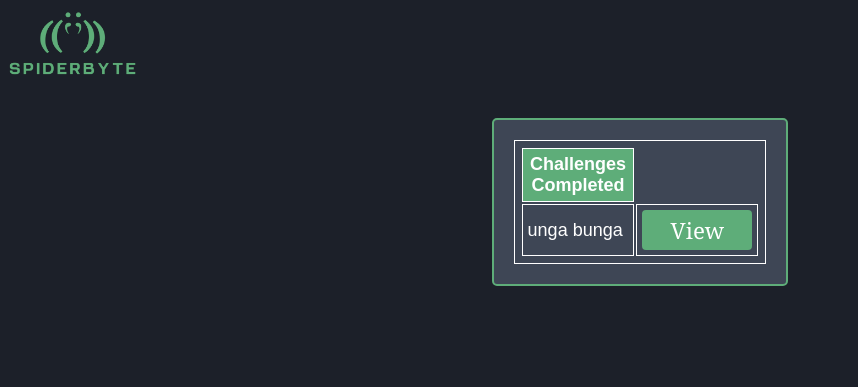
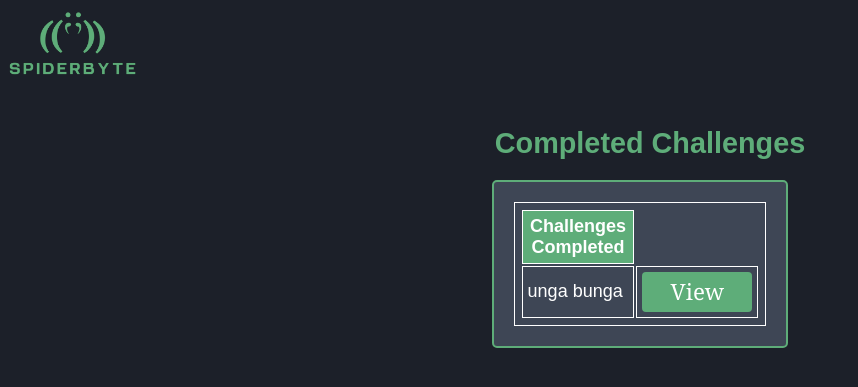
Before and after one commit to cecehoush/BitsPlease-SpiderByte, a Flask app: page /completed in a window 1280 px wide. Shown: the top 387 px of the page, without its empty margins (0-858 px from the left). Run offline with Flask 3, Linux system fonts and the light colour scheme; a user stored in the database is signed in; data comes from the database, SQL or seed files in the repository; both versions use the stored data as it was after the commit.

Commit message:
completed title & some cleaups

```diff
--- a/static/style.css
+++ b/static/style.css
@@ -1,7 +1,7 @@
 :root {
     --back-color: #1c2029;
     --island-color: #3e4655; /* 3e4a61 */
-    --contrast-color: #5ead79; /* button color */
+    --contrast-color: #5ead79;
     --outline-color: #c24d2c;
     --compliment-color: #77c0e4;
   }
@@ -165,6 +165,7 @@
   transform: translateY(50%);
 }
 
+/* Logo */
 #head-img {
   justify-content: center;
   width: 130px;
@@ -173,6 +174,8 @@
   background-repeat: no-repeat;
   background-image: url('/static/pics/SpiderByteLogo.png');
 }
+
+/* heart checkboxes */
 
 .heart-checkbox {
   cursor: pointer;
@@ -202,6 +205,8 @@
   display: inline-block; /* Show solid heart when checked */
 }
 
+/* Titles */
+
 .course-title {
   text-align: center;
   font-size: 1.6em;
@@ -220,3 +225,9 @@
   font-size: 1.6em;
   font-weight: bold;
 }
+
+.completed-title {
+  text-align: center;
+  font-size: 1.6em;
+  font-weight: bold;
+}
--- a/templates/authentication.html
+++ b/templates/authentication.html
@@ -8,8 +8,6 @@
     <p />
     <button type="button" class="btn-1" onclick=simple_action("{{ url_for('users_signup') }}")>Sign Up</button>
     <button type="button" class="btn-1" onclick=simple_action("{{ url_for('users_signin') }}")>Sign In</button>
-
-
     </div>
     <script type="text/javascript">
         function simple_action(target) {
--- a/templates/completed.html
+++ b/templates/completed.html
@@ -1,5 +1,8 @@
 {% extends 'base.html' %}
 {% block main %}
+
+<h1 class="completed-title">Completed Challenges</h1>
+
     <div class="box-products">
     <table>
         <tr>
@@ -18,7 +21,6 @@
                     </td>
                 </tr>
         {% endfor %}
-
     </table>
     </div>
     <script type="text/javascript">
@@ -26,6 +28,4 @@
             window.location = target
         }
     </script>
-</div>
-
 {% endblock %}
--- a/templates/courselist.html
+++ b/templates/courselist.html
@@ -24,7 +24,6 @@
                     </td>
                 </tr>
         {% endfor %}
-
     </table>
     </div>
     <script type="text/javascript">
@@ -32,6 +31,4 @@
             window.location = target
         }
     </script>
-</div>
-
 {% endblock %}
--- a/templates/signin.html
+++ b/templates/signin.html
@@ -2,7 +2,6 @@
 {% block main %}
     <div class="container">
         <div class="box">
-
         <form action="" method="POST" novalidate>
             {{ form.hidden_tag() }}
             <p>{{ form.id.label }} <br> {{ form.id(size=30) }}</p>
```
Also changed, not shown: instance/app.db.
